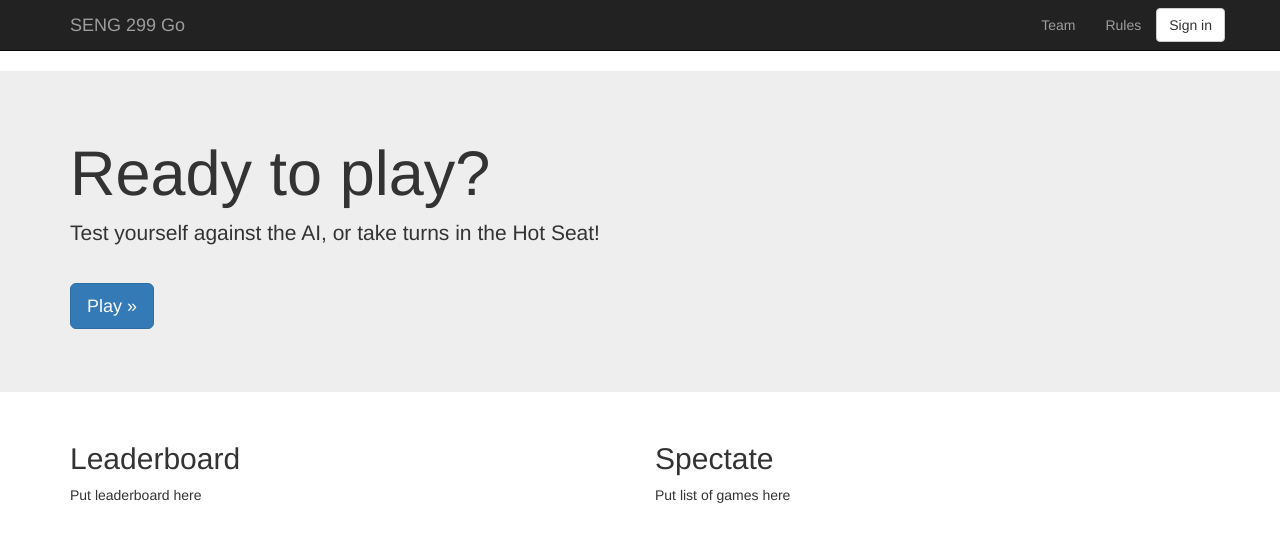
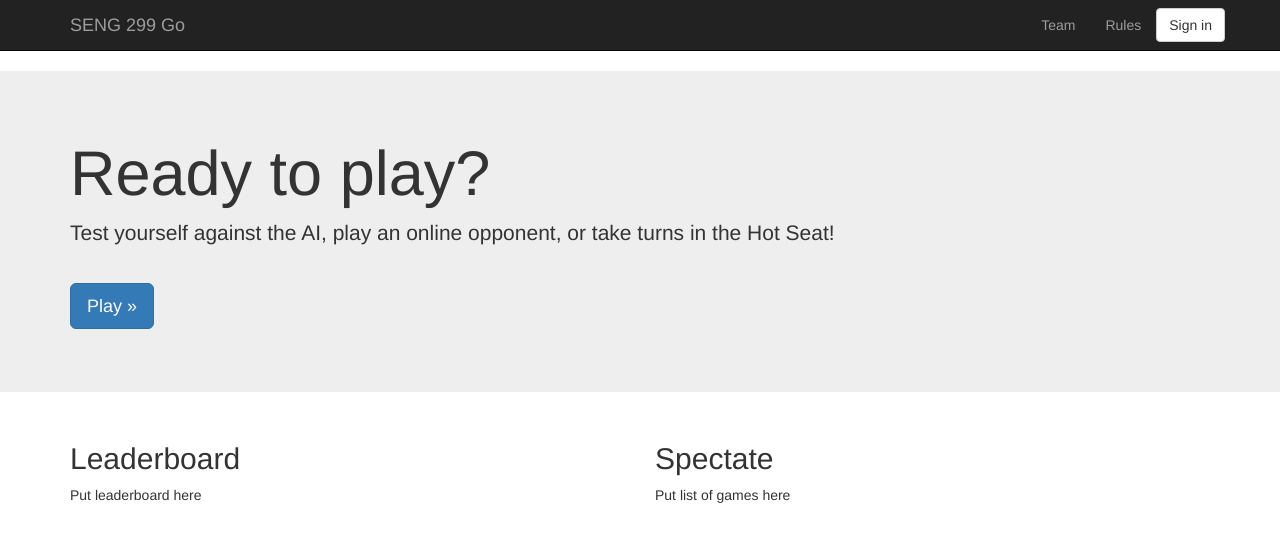
Before and after one commit to JIAXUXJ/299proj, a website: page public/index.html in a window 1280 px wide. Drawn offline with Linux system fonts and the light colour scheme.

Commit message:
semantic update to index.html
just changed a line of text

```diff
--- a/public/index.html
+++ b/public/index.html
@@ -57,7 +57,7 @@
 	<div class="jumbotron">
 		<div class="container">
 			<h1>Ready to play?</h1>
-			<p>Test yourself against the AI, or take turns in the Hot Seat!</p>
+			<p>Test yourself against the AI, play an online opponent, or take turns in the Hot Seat!</p>
 			<br>
 
 			<p><a href="gameSetup.html" class="btn btn-lg btn-primary" role = "button">Play »</a></p>
```
